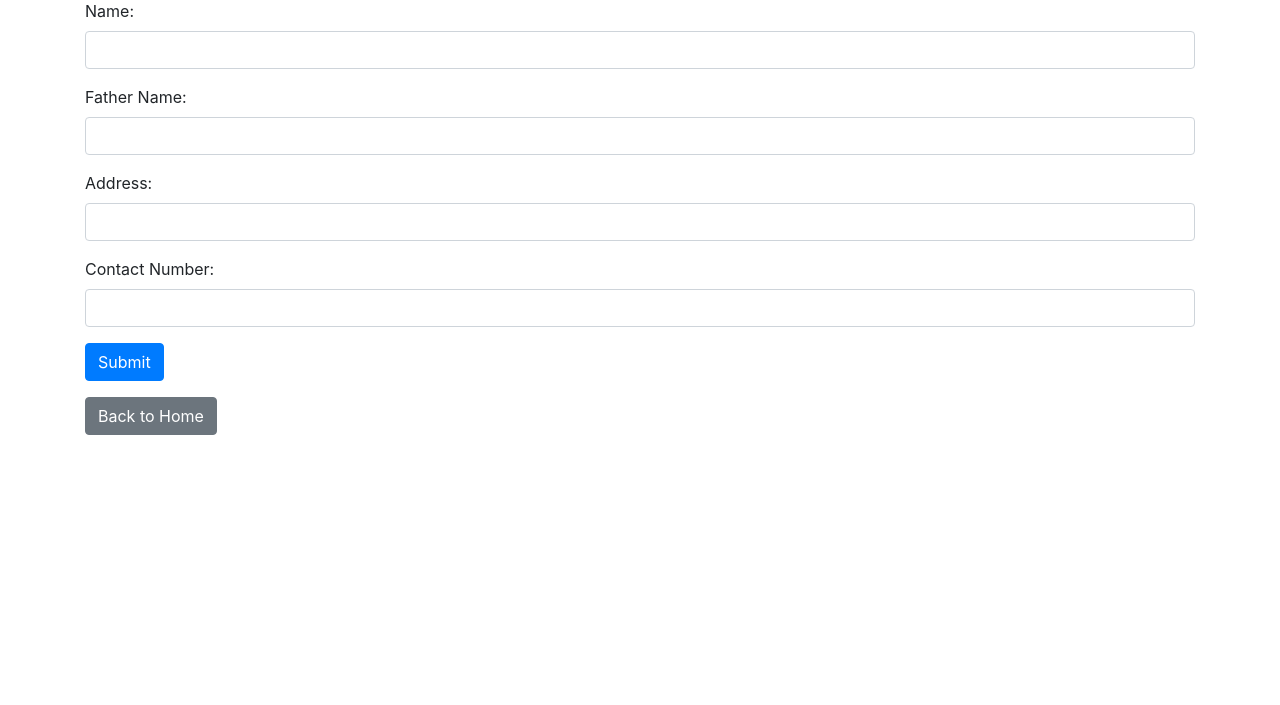
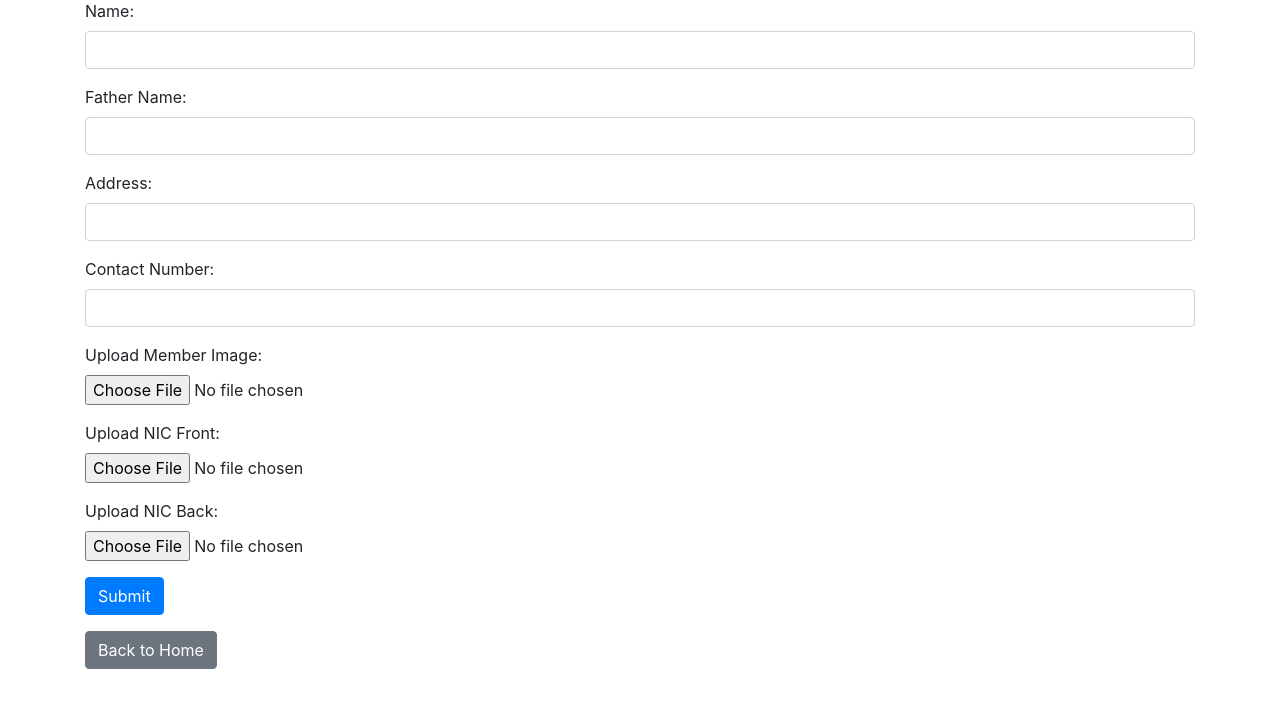
Before and after one commit to ijlalkhanzada/ration-manager, a Flask app: page /manual_input in a window 1280 px wide. Shown: the part 95-800 px from the top of the page. Run offline with Flask 3, Linux system fonts and the light colour scheme; some libraries are stand-ins or nearby versions.

Commit message:
Updated member image functionality in Flask application. Still working on NIC image display issue.

```diff
--- a/app.py
+++ b/app.py
@@ -1,9 +1,10 @@
 import os
-from flask import Flask, render_template, request, redirect, url_for, flash
+from flask import Flask, render_template, request, redirect, url_for, flash, send_from_directory
 from flask_login import LoginManager, UserMixin, login_user, login_required, logout_user
 import pandas as pd
 from PIL import Image
 import pytesseract
+from werkzeug.utils import secure_filename
 
 app = Flask(__name__)
 app.secret_key = 'your_secret_key'
@@ -101,6 +102,13 @@ def upload_excel():
 
     return render_template('upload_excel.html')  # Render the upload form
 
+def extract_field_from_nic(nic_data, field_name):
+    # Simplified extraction logic (You need to define how your data is structured)
+    for line in nic_data.split('\n'):
+        if field_name.lower() in line.lower():
+            return line.split(":")[-1].strip()  # Assuming the format is 'Name: value'
+    return "Not Found"
+
 # NIC upload route
 @app.route('/upload_nic', methods=['GET', 'POST'])
 def upload_nic():
@@ -116,10 +124,26 @@ def upload_nic():
         # Save and process the NIC image
         nic_file_path = os.path.join(UPLOAD_FOLDER, nic_file.filename)
         nic_file.save(nic_file_path)
+
+        # Extract text from the NIC image using Tesseract
         nic_data = pytesseract.image_to_string(Image.open(nic_file_path))
 
-        # Process NIC data (simplified for example)
-        records = [{'Name': 'Extracted Name', 'Father Name': 'Extracted Father Name', 'Address': 'Extracted Address', 'Contact Number': 'Extracted Contact Number', 'is_active': True}]  # Set as active by default
+        # Process NIC data and extract specific fields (Name, Father Name, etc.)
+        name = extract_field_from_nic(nic_data, 'Name')
+        father_name = extract_field_from_nic(nic_data, 'Father Name')
+        address = extract_field_from_nic(nic_data, 'Address')
+        contact_number = extract_field_from_nic(nic_data, 'Contact Number')
+
+        # Create a record dynamically from extracted fields
+        records = [{
+            'Name': name,
+            'Father Name': father_name,
+            'Address': address,
+            'Contact Number': contact_number,
+            'is_active': True  # Set as active by default
+        }]
+
+        # Add to the global list of records
         all_records.extend(records)
 
         return redirect(url_for('display_records'))
@@ -136,28 +160,105 @@ def manual_input():
         address = request.form['address']
         contact_number = request.form['contact_number']
 
+        # Create a folder for the member
+        member_folder = os.path.join(UPLOAD_FOLDER, name.replace(" ", "_"))
+        os.makedirs(member_folder, exist_ok=True)
+
+        # Handle file uploads for NIC Front, NIC Back, and Member Image
+        member_image = request.files.get('member_image')
+        nic_front = request.files.get('nic_front')
+        nic_back = request.files.get('nic_back')
+
         # Store manual input data
-        records = [{'Name': name, 'Father Name': father_name, 'Address': address, 'Contact Number': contact_number, 'is_active': True}]  # Set as active by default
-        all_records.extend(records)
+        record = {
+            'Name': name,
+            'Father Name': father_name,
+            'Address': address,
+            'Contact Number': contact_number,
+            'is_active': True  # Set as active by default
+        }
+# Use os.path.join to ensure correct path formation
+        member_folder = os.path.join(UPLOAD_FOLDER, name.replace(" ", "_"))
+# Save the member image
+        if member_image and allowed_file(member_image.filename):
+            member_filename = secure_filename(member_image.filename)
+            member_image.save(os.path.join(member_folder, member_filename))
+            record['Member Image'] = os.path.join(name.replace(" ", "_"), member_filename).replace("\\", "/")  # Convert any backslashes to forward slashes
+
+        if nic_front and allowed_file(nic_front.filename):
+            front_filename = secure_filename(nic_front.filename)
+            nic_front.save(os.path.join(member_folder, front_filename))
+            record['NIC Front'] = os.path.join(name.replace(" ", "_"), front_filename)
+
+        if nic_back and allowed_file(nic_back.filename):
+            back_filename = secure_filename(nic_back.filename)
+            nic_back.save(os.path.join(member_folder, back_filename))
+            record['NIC Back'] = os.path.join(name.replace(" ", "_"), back_filename)
+
+        all_records.append(record)
 
         return redirect(url_for('display_records'))
 
     return render_template('manual_input.html')  # Render the manual input form
 
+# Allowed file formats
+def allowed_file(filename):
+    allowed_extensions = {'png', 'jpg', 'jpeg', 'gif'}
+    return '.' in filename and filename.rsplit('.', 1)[1].lower() in allowed_extensions
+
+# Serve uploaded files
+@app.route('/uploads/<path:filename>')
+def uploaded_file(filename):
+    return send_from_directory(UPLOAD_FOLDER, filename)
+
+# Update route
+# Update route
 # Update route
 @app.route('/update/<int:record_id>', methods=['GET', 'POST'])
 @login_required
 def update_record(record_id):
     global all_records
     if request.method == 'POST':
+        # Update details
         all_records[record_id]['Name'] = request.form['name']
         all_records[record_id]['Father Name'] = request.form['father_name']
         all_records[record_id]['Address'] = request.form['address']
         all_records[record_id]['Contact Number'] = request.form['contact_number']
+
+        # Member folder path
+        member_folder = os.path.join(UPLOAD_FOLDER, all_records[record_id]['Name'].replace(" ", "_"))
+
+        # Handle file uploads if they exist
+        member_image = request.files.get('member_image')
+        nic_front = request.files.get('nic_front')
+        nic_back = request.files.get('nic_back')
+
+        if member_image and allowed_file(member_image.filename):
+            member_filename = secure_filename(member_image.filename)
+            member_image.save(os.path.join(member_folder, member_filename))
+            all_records[record_id]['Member Image'] = os.path.join(all_records[record_id]['Name'].replace(" ", "_"), member_filename)
+
+        if nic_front and allowed_file(nic_front.filename):
+            front_filename = secure_filename(nic_front.filename)
+            nic_front.save(os.path.join(member_folder, front_filename))
+            all_records[record_id]['NIC Front'] = os.path.join(all_records[record_id]['Name'].replace(" ", "_"), front_filename)
+
+        if nic_back and allowed_file(nic_back.filename):
+            back_filename = secure_filename(nic_back.filename)
+            nic_back.save(os.path.join(member_folder, back_filename))
+            all_records[record_id]['NIC Back'] = os.path.join(all_records[record_id]['Name'].replace(" ", "_"), back_filename)
+
         return redirect(url_for('display_records'))
 
     record = all_records[record_id]
     return render_template('update.html', record=record, record_id=record_id)
+
+
+@app.route('/duplicates')
+def show_duplicates():
+    # یہاں آپ ڈپلیکیٹ ریکارڈز کی منطق لکھیں
+    duplicates = get_duplicate_records()  # اپنی منطق کے مطابق اس فنکشن کو لکھیں
+    return render_template('duplicates_display.html', duplicates=duplicates)
 
 # Toggle active status route
 @app.route('/toggle_status/<int:record_id>')
--- a/templates/manual_input.html
+++ b/templates/manual_input.html
@@ -9,7 +9,7 @@
 <body>
     <div class="container mt-5">
         <h2>Manual Input</h2>
-        <form action="{{ url_for('manual_input') }}" method="post">
+        <form action="{{ url_for('manual_input') }}" method="post" enctype="multipart/form-data">
             <div class="form-group">
                 <label for="name">Name:</label>
                 <input type="text" class="form-control" name="name" required>
@@ -26,8 +26,21 @@
                 <label for="contact_number">Contact Number:</label>
                 <input type="text" class="form-control" name="contact_number" required>
             </div>
+            <div class="form-group">
+                <label for="member_image">Upload Member Image:</label>
+                <input type="file" class="form-control-file" name="member_image" accept="image/*" required>
+            </div>
+            <div class="form-group">
+                <label for="nic_front">Upload NIC Front:</label>
+                <input type="file" class="form-control-file" name="nic_front" accept="image/*" required>
+            </div>
+            <div class="form-group">
+                <label for="nic_back">Upload NIC Back:</label>
+                <input type="file" class="form-control-file" name="nic_back" accept="image/*" required>
+            </div>
             <button type="submit" class="btn btn-primary">Submit</button>
         </form>
+
         <a href="{{ url_for('index') }}" class="btn btn-secondary mt-3">Back to Home</a>
     </div>
 </body>
```
Also changed, not shown: templates/display_records.html (+9 -2 lines), templates/duplicates_display.html (added, +41 -0 lines), templates/update.html (+51 -13 lines).
